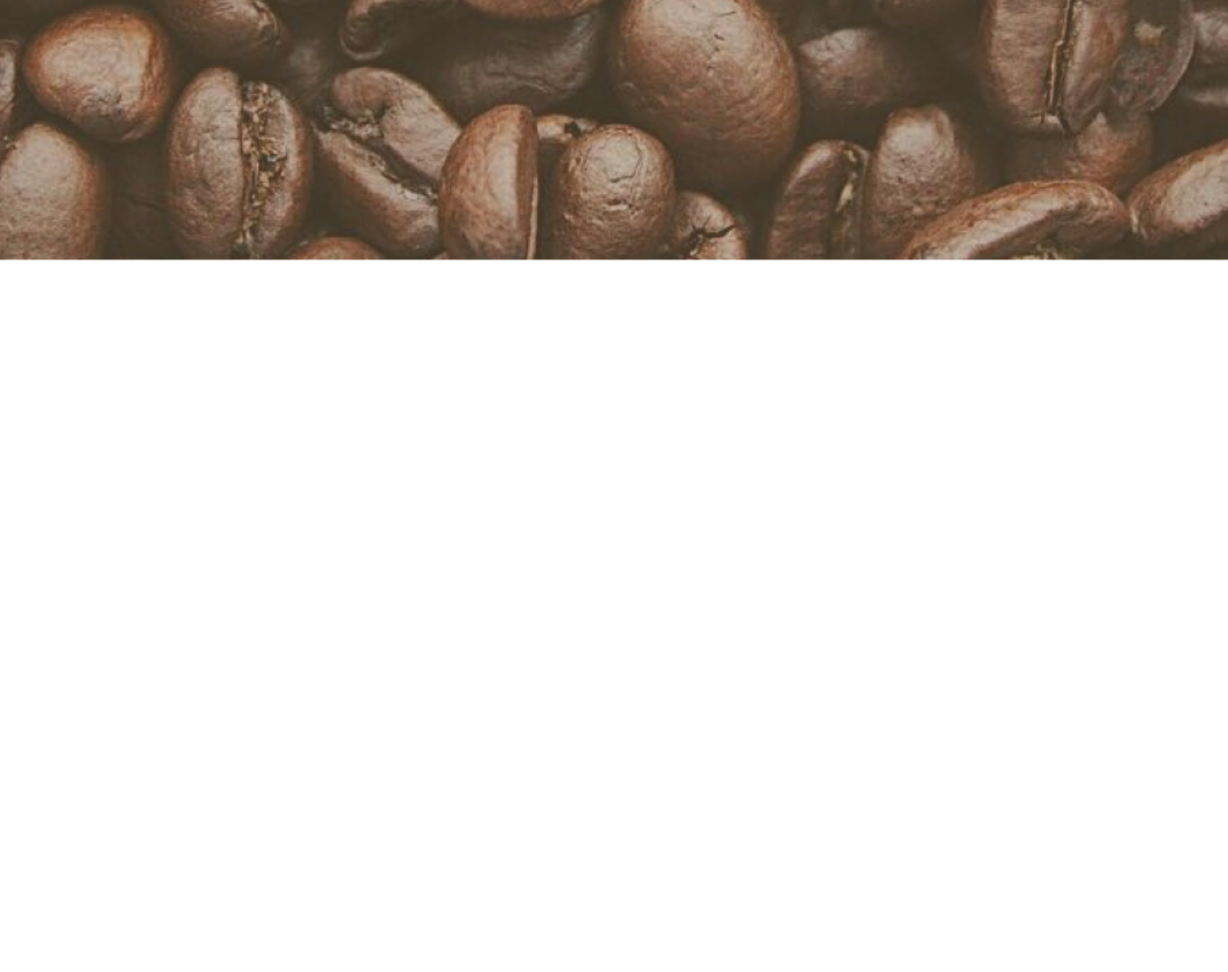
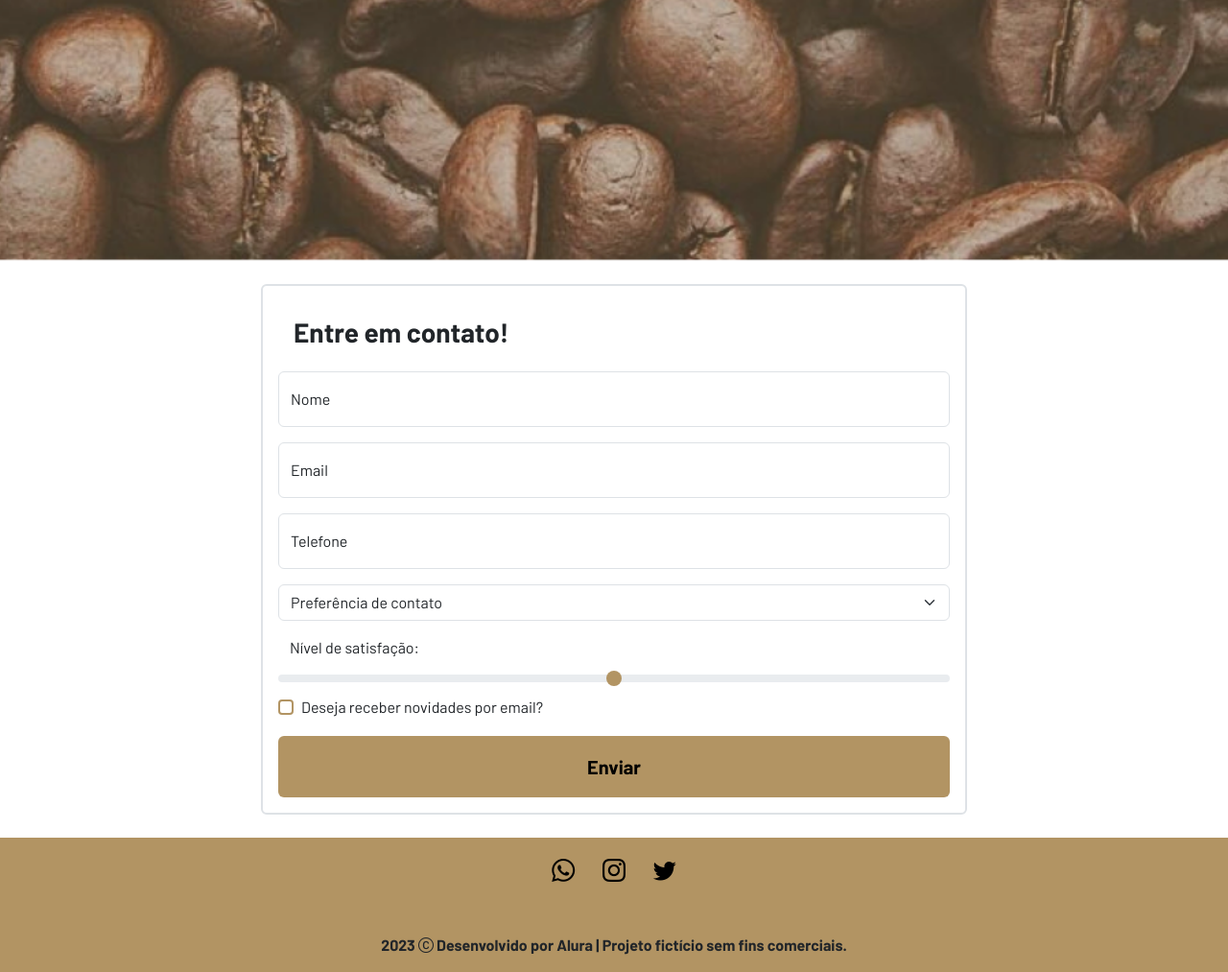
Before and after one commit to r-guereschi/bootstrap5-serenatto, a plain HTML site: page index.html in a window 1280 px wide. Shown: the part 3700-4713 px from the top of the page at 96% size. Before the commit the page ends 4000 px from the top, so only its background shows below. Drawn offline with nearby package versions, Linux system fonts and the light colour scheme.

Commit message:
projeto finalizado

```diff
--- a/estilos.css
+++ b/estilos.css
@@ -43,14 +43,42 @@ input[type="checkbox"]:focus {
 }
 
 .banners-titulo {
-  --bs-bg-opacity: .2;
+	--bs-bg-opacity: 0.2;
 }
 
 .cor-botao {
-  background-color: #B29463;
+	background-color: #b29463;
 	color: black;
 }
 
 .cor-botao:hover {
 	background-color: #c0a06c;
 }
+
+.form-range::-webkit-slider-thumb {
+	background-color: var(--marrom-claro);
+}
+
+footer {
+	background: var(--marrom-claro);
+}
+
+.contatos-img {
+	text-decoration: none;
+	color: black;
+}
+
+[data-bs-theme="dark"] {
+	color: white;
+	.nav-link,
+	.card-body,
+  .offcanvas,
+  .accordion-item,
+  .form-select {
+		--bs-nav-link-color: white;
+		--bs-card-color: white;
+    --bs-offcanvas-color: white;
+    --bs-accordion-color: white;
+    --bs-body-color: white;
+	}
+}
--- a/index.html
+++ b/index.html
@@ -18,8 +18,9 @@
 			href="https://cdn.jsdelivr.net/npm/bootstrap-icons@1.10.4/font/bootstrap-icons.css"
 		/>
 		<link rel="stylesheet" href="./estilos.css" />
+		<script src="script.js" defer></script>
 	</head>
-	<body>
+	<body data-bs-theme="light">
 		<header>
 			<nav class="navbar-expand-xl navbar bg-body-tertiary fixed-top px-xl-5">
 				<div class="container-fluid">
@@ -60,7 +61,7 @@
 									<a class="nav-link" href="#">Sobre</a>
 								</li>
 								<li class="nav-item">
-									<a class="nav-link" href="#">Contato</a>
+									<a class="nav-link" href="#contato">Contato</a>
 								</li>
 								<li class="nav-item">
 									<a class="nav-link" href="#">
@@ -69,9 +70,9 @@
 												class="form-check-input"
 												type="checkbox"
 												role="switch"
-												id="flexSwitchCheckDefault"
+												id="modo-noturno"
 											/>
-											<label class="form-check-label" for="flexSwitchCheckDefault"
+											<label class="form-check-label" for="modo-noturno"
 												>Modo Noturno</label
 											>
 										</div>
@@ -294,7 +295,77 @@
 			<section
 				class="banners banner-3 d-flex flex-column justify-content-center align-items-center text-center mt-5"
 			></section>
+
+			<section class="py-4 container">
+				<div class="row">
+					<div class="col-10 col-xl-8 mx-auto">
+						<div class="border border-2 rounded p-3">
+							<h3 class="fw-bold p-3">Entre em contato!</h3>
+							<form id="contato">
+								<div class="form-floating mb-3">
+									<input type="text" class="form-control" id="floatingNome" placeholder="Nome" />
+									<label for="floatingNome">Nome</label>
+								</div>
+								<div class="form-floating mb-3">
+									<input
+										type="email"
+										class="form-control"
+										id="floatingEmail"
+										placeholder="name@example.com"
+									/>
+									<label for="floatingEmail">Email</label>
+								</div>
+								<div class="form-floating mb-3">
+									<input
+										type="number"
+										class="form-control"
+										id="floatingTelefone"
+										placeholder="Telefone"
+									/>
+									<label for="floatingTelefone">Telefone</label>
+								</div>
+								<select class="form-select mb-3" aria-label="Default select example">
+									<option selected>Preferência de contato</option>
+									<option value="1">WhatsApp</option>
+									<option value="2">Ligação</option>
+									<option value="3">Email</option>
+								</select>
+								<label for="nivel-satisfacao" class="form-label container"
+									>Nível de satisfação:</label
+								>
+								<input type="range" class="form-range" id="nivel-satisfacao" />
+								<div class="form-check">
+									<input
+										class="form-check-input"
+										type="checkbox"
+										value=""
+										id="flexCheckDefault"
+									/>
+									<label class="form-check-label" for="flexCheckDefault">
+										Deseja receber novidades por email?
+									</label>
+								</div>
+								<button type="button" class="btn cor-botao w-100 fs-5 mt-3 p-3 fw-bold">
+									Enviar
+								</button>
+							</form>
+						</div>
+					</div>
+				</div>
+			</section>
 		</main>
+
+		<footer class="text-center">
+			<div class="contatos fs-4 pt-3">
+				<a class="contatos-img" href="#"><i class="bi bi-whatsapp"></i></a>
+				<a class="mx-4 contatos-img" href="#"><i class="bi bi-instagram"></i></a>
+				<a class="contatos-img" href="#"><i class="bi bi-twitter"></i></a>
+			</div>
+			<p class="footer-text mt-5 pb-3 fw-bold">
+				2023 <i class="bi bi-c-circle"></i> Desenvolvido por Alura | Projeto fictício
+				sem fins comerciais.
+			</p>
+		</footer>
 
 		<!-- canvas 1 -->
 		<div
--- /dev/null
+++ b/script.js
@@ -0,0 +1,7 @@
+const inputCheck = document.querySelector("#modo-noturno");
+const elemento = document.querySelector("body");
+
+inputCheck.addEventListener("click", () => {
+	const modo = inputCheck.checked ? "dark" : "light";
+	elemento.setAttribute("data-bs-theme", modo);
+});
```
Lines whose indentation alone changed are shown as unchanged.
